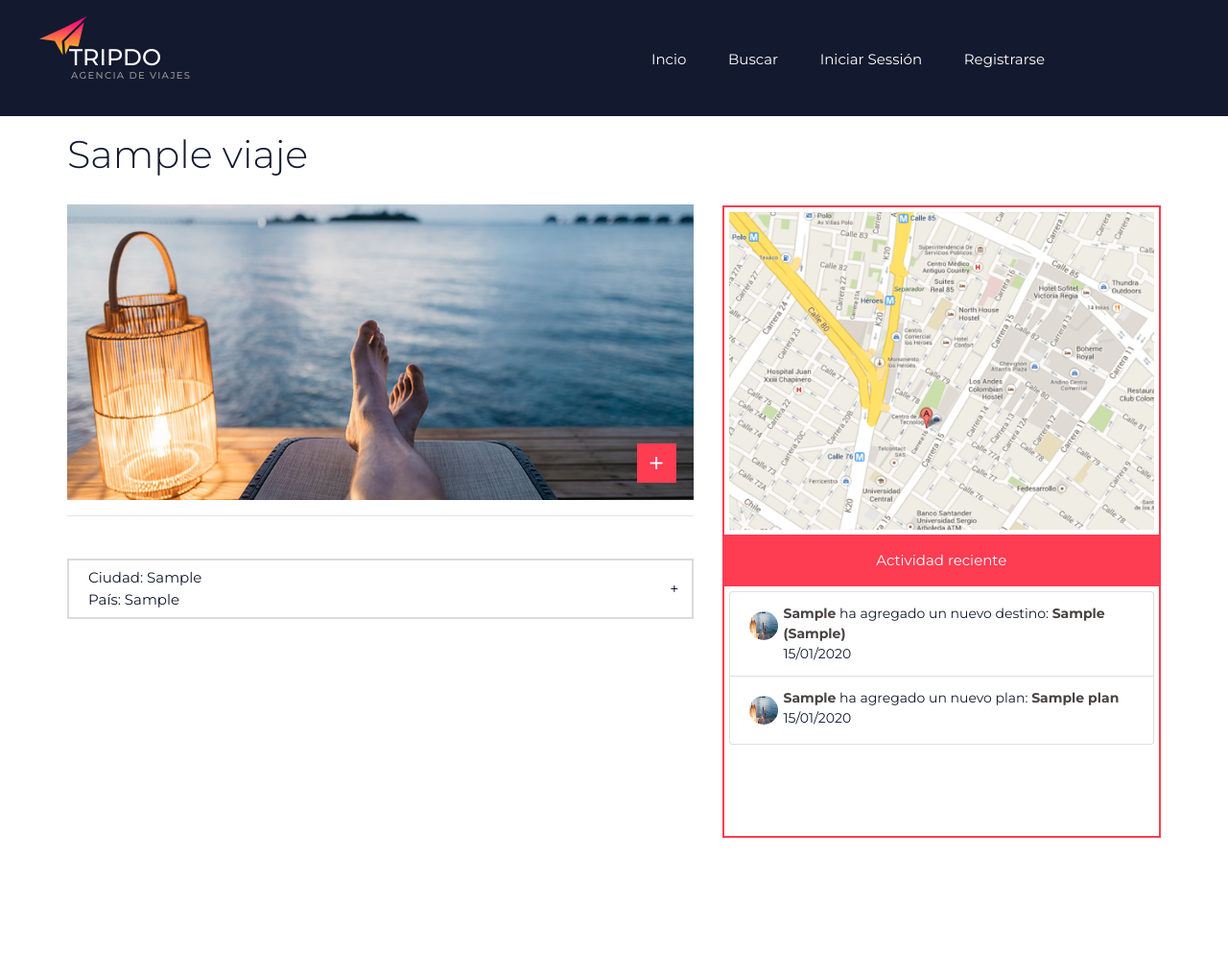
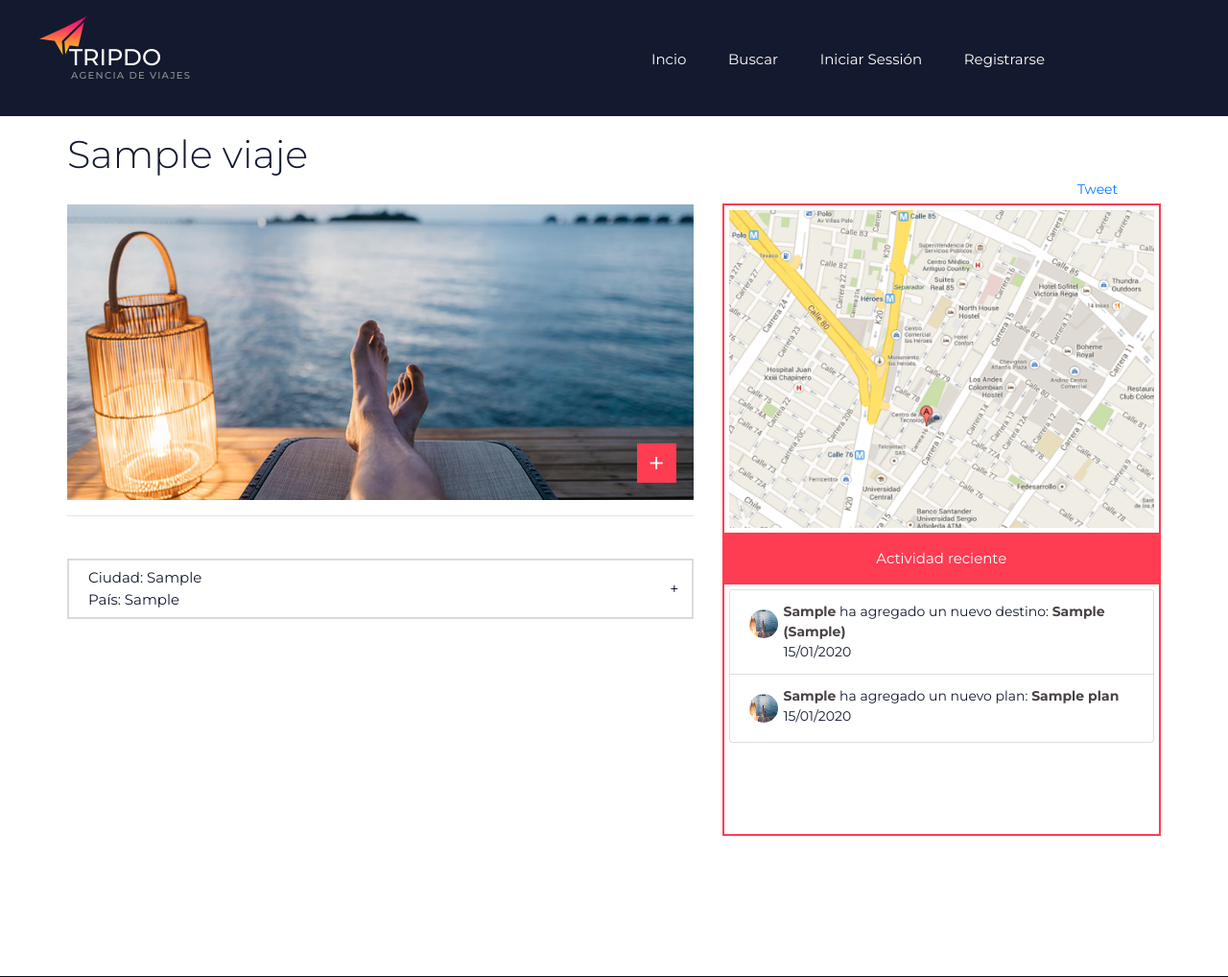
Before and after one commit to JotaJota96/TripDo_obligatorio_PHP, a CodeIgniter app: a page that uses tripdo/application/views/viaje.php in a window 1280 px wide. Shown: the top 1018 px of the page at 96% size. Run offline with CodeIgniter, Linux system fonts and the light colour scheme; tables that the repository leaves empty hold one stand-in row (values such as "Sample post"); data that the repository does not hold is empty; some libraries are stand-ins or nearby versions.

Commit message:
Se agregaron botones de compartir

```diff
--- a/tripdo/application/views/header.php
+++ b/tripdo/application/views/header.php
@@ -6,11 +6,6 @@ defined('BASEPATH') OR exit('No direct script access allowed');
 <!DOCTYPE html>
 <html lang="es">
 
-<script>
-	function myFunction(x) {
-  		x.classList.toggle("fa-thumbs-down");
-	}
-</script>
 
 <head>
 	<title><?php echo $title ?></title>
@@ -18,6 +13,12 @@ defined('BASEPATH') OR exit('No direct script access allowed');
 	<meta http-equiv="X-UA-Compatible" content="IE=edge">
 	<meta name="description" content="Registro de usuario">
 	<meta name="viewport" content="width=device-width, initial-scale=1">
+
+	<meta property="og:url"           content="https://www.your-domain.com/your-page.html" />
+	<meta property="og:type"          content="website" />
+	<meta property="og:title"         content="Your Website Title" />
+	<meta property="og:description"   content="Your description" />
+	<meta property="og:image"         content="https://www.your-domain.com/path/image.jpg" />
 
 	<link rel="stylesheet" type="text/css" href="<?= base_url()?>public/styles/bootstrap4/bootstrap.min.css">
 	<link href="<?= base_url()?>public/plugins/font-awesome-4.7.0/css/font-awesome.min.css" rel="stylesheet" type="text/css">
@@ -30,6 +31,23 @@ defined('BASEPATH') OR exit('No direct script access allowed');
 </head>
 
 <body>
+<div id="fb-root"></div>
+<script>(function(d, s, id) {
+    var js, fjs = d.getElementsByTagName(s)[0];
+    if (d.getElementById(id)) return;
+    js = d.createElement(s); js.id = id;
+    js.src = "https://connect.facebook.net/en_US/sdk.js#xfbml=1&version=v3.0";
+    fjs.parentNode.insertBefore(js, fjs);
+  }(document, 'script', 'facebook-jssdk'));</script>
+
+  <script async src="https://platform.twitter.com/widgets.js" charset="utf-8"></script>
+
+	<script>
+		function myFunction(x) {
+			x.classList.toggle("fa-thumbs-down");
+		}
+	</script>
+
 	<!-- Header -->
 	<header class="header">
 		<div class="container">
--- a/tripdo/application/views/viaje.php
+++ b/tripdo/application/views/viaje.php
@@ -15,7 +15,6 @@
 							<div class="post_title">
 								<h2><?= $viaje->nombre ?></h2>
 							</div>
-
 							<!-- imagen -->
 							<div class="post_image">
 								<img src="<?= base_url()?>public/images/news_1.jpg">
@@ -150,6 +149,20 @@
 					<div class="sidebar">
 						<!-- Featured Posts -->
 						<div class="sidebar_featured">
+							<div class="conteiner">
+								<div class="row redesSociales">
+									<div class="w-100 h-100 col text-right redSociales fb-share-button"
+										data-href="http://localhost/laboratorio-php/tripdo/"
+										data-layout="button_count">
+									</div>
+									<div class=" redSociales">
+										<a href="https://twitter.com/share?ref_src=twsrc%5Etfw" class="w-100 h-100 twitter-share-button" data-show-count="false">
+											Tweet
+										</a>
+									</div>
+								</div>
+							</div>
+
 							<!-- Featured Post -->
 							<div class="sidebar_featured_post">
 								<div class="tab_panels">
--- a/tripdo/public/styles/viaje_style.css
+++ b/tripdo/public/styles/viaje_style.css
@@ -137,7 +137,7 @@
 
 .sidebar
 {
-	margin-top: 110px;
+	margin-top: 70px;
 	width: 100%;
 }
 .sidebar_search
@@ -199,8 +199,7 @@
 }
 .sidebar_featured
 {
-
-	margin-top: 85px;
+	margin-top: 83px;
 }
 .sidebar_featured_post
 {
@@ -540,3 +539,13 @@
 b{
 	color: #494343;
 }
+
+.redesSociales{
+	margin: 5px;
+}
+.redSociales{
+	margin-right: 5px;
+	width: 77px;
+    height: 20px;
+
+}
```
